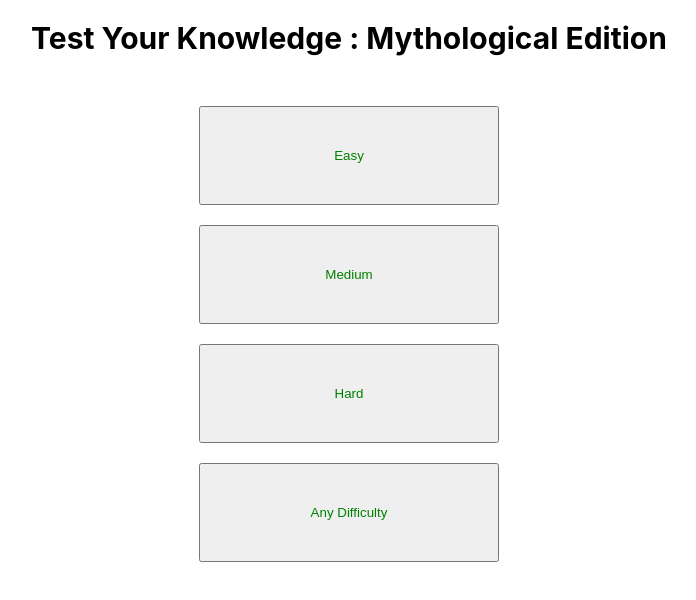
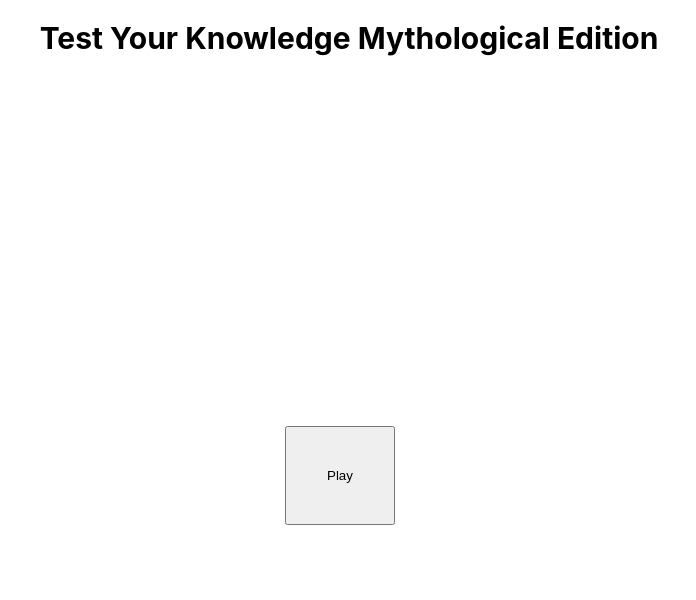
Before and after one commit to SoizicCistac/trivia-mythology, a React (Create React App) app: page / in a window 1280 px wide. Shown: the top 600 px of the page, without its empty margins (291-987 px from the left). Built offline with nearby package versions, Linux system fonts and the light colour scheme.

Commit message:
add pages

```diff
--- a/src/pages/Home.js
+++ b/src/pages/Home.js
@@ -1,24 +1,16 @@
 import React from "react";
 import { Link } from "react-router-dom";
+import "../App.css";
 
-function Home () {
+function Home (){
+
     return(
-        <div className='homeDiv'>
-            <h1>Test Your Knowledge : Mythological Edition</h1>
-            <Link to='/Easy'>
-                <button className='selection'>Easy</button>
-                </Link>
-            <Link to='/medium'>
-                <button className='selection'>Medium</button>
-                </Link>
-            <Link to='/Hard'>
-                <button className='selection'>Hard</button>
-            </Link>
-            <Link to='/AnyDifficulty'>
-                <button className='selection'>Any Difficulty</button>
+        <div>
+            <h1>Test Your Knowledge Mythological Edition</h1>
+            <Link to="/level">
+                <button id="buttonHome">Play</button>
             </Link>
         </div>
     )
 }
-
 export default Home;
```
